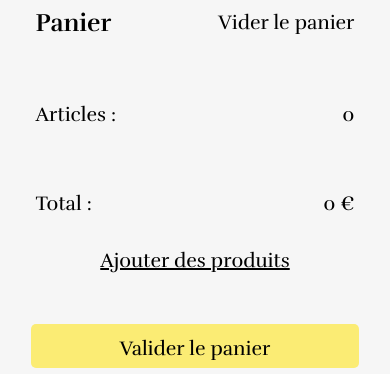
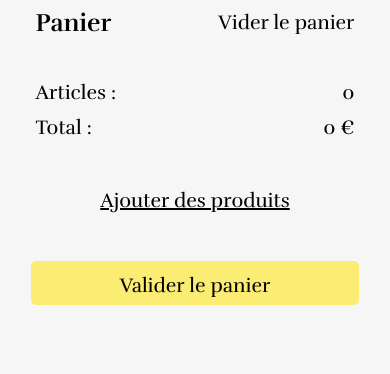
Before and after one commit to Morgane-Compa/house-of-tea, a React (Create React App) app: page /cart in a window 390 px wide. Shown: the part 605-979 px from the top of the page. Built offline with nearby package versions, Linux system fonts and the light colour scheme.

Commit message:
CSS de la page panier fini

```diff
--- a/src/components/CartProductCard/CartProductCard.module.scss
+++ b/src/components/CartProductCard/CartProductCard.module.scss
@@ -26,7 +26,7 @@
     .details {
         display: flex;
         gap: 1rem;
-        border: 1px solid black;
+        // border: 1px solid black;
         width: 100%;
 
         @media screen and (max-width: 1000px) {
@@ -87,16 +87,18 @@
         justify-content: center;
         align-items: center;
         font-size: 1.2rem;
-
-
     }
 
     .trashButton {
         background-color: var(--blanc);
 
-        @media screen and (max-width: 1200px) {
+        @media screen and (max-width: 900px) {
             width: 30px;
             height: 30px;
+            padding-left: 10px;
+        }
+        @media screen and (max-width: 500px) {
+            padding-left: 3px;
         }
     }
 }
--- a/src/components/QuantityPicker/QuantityPicker.module.scss
+++ b/src/components/QuantityPicker/QuantityPicker.module.scss
@@ -7,7 +7,8 @@
 
     @media screen and (max-width: 1000px) {
         font-size: 10px;
-        height: 15px;;
+        height: 15px;
+        width: 52px;
     }
 
     .increase {
--- a/src/pages/CartPage/CartPage.module.scss
+++ b/src/pages/CartPage/CartPage.module.scss
@@ -26,6 +26,9 @@
 .ProductCard {
     li {
         margin-bottom: 47px;
+        @media screen and (max-width: 900px) {
+            margin-bottom: 9px;
+        }
     }
 }
 
@@ -35,6 +38,9 @@
     display: flex;
     justify-content: space-between;
     align-items: center;
+    @media screen and (max-width: 900px) {
+        padding: 10px 1rem 0 ;
+    }
 
     p {
         font-family: var(--font-text);
@@ -53,6 +59,7 @@
 
     @media screen and (max-width: 900px) {
         font-size: 20px;
+        padding: 48px ;
     }
 }
 
```
